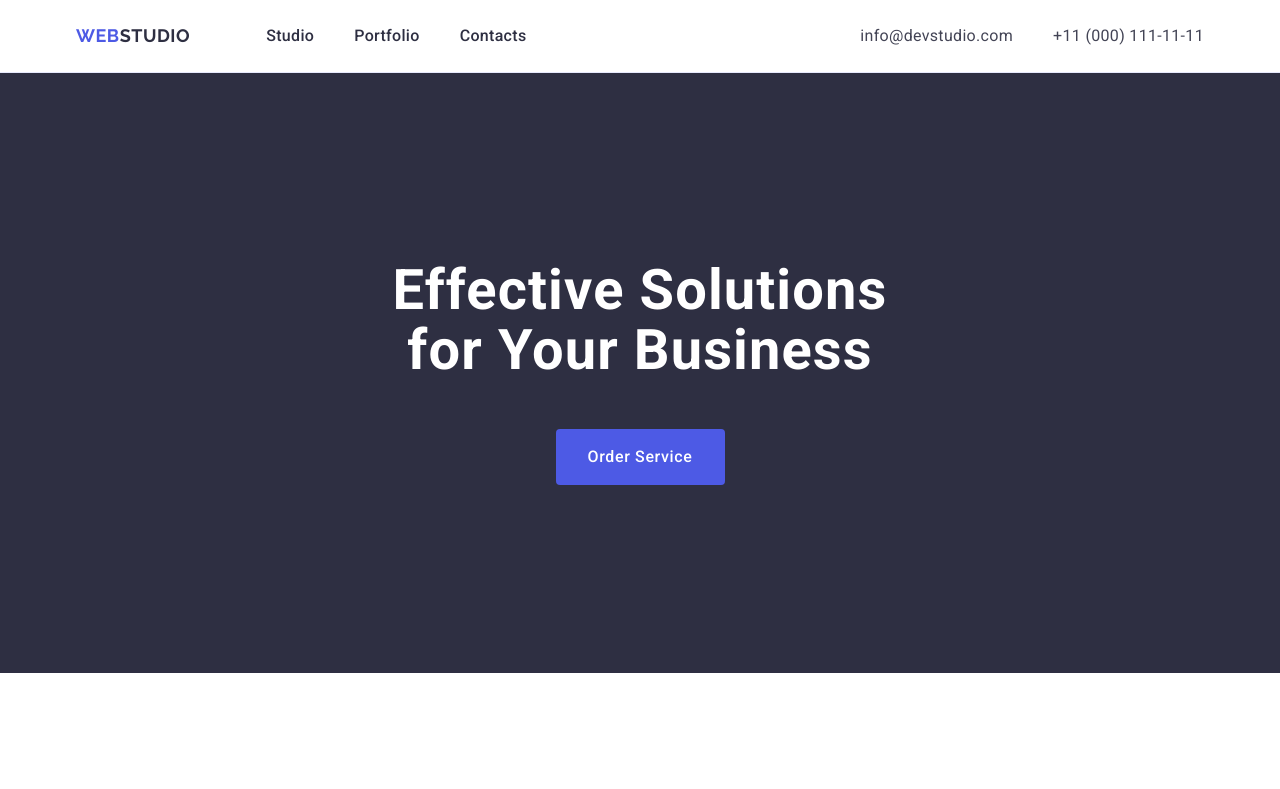
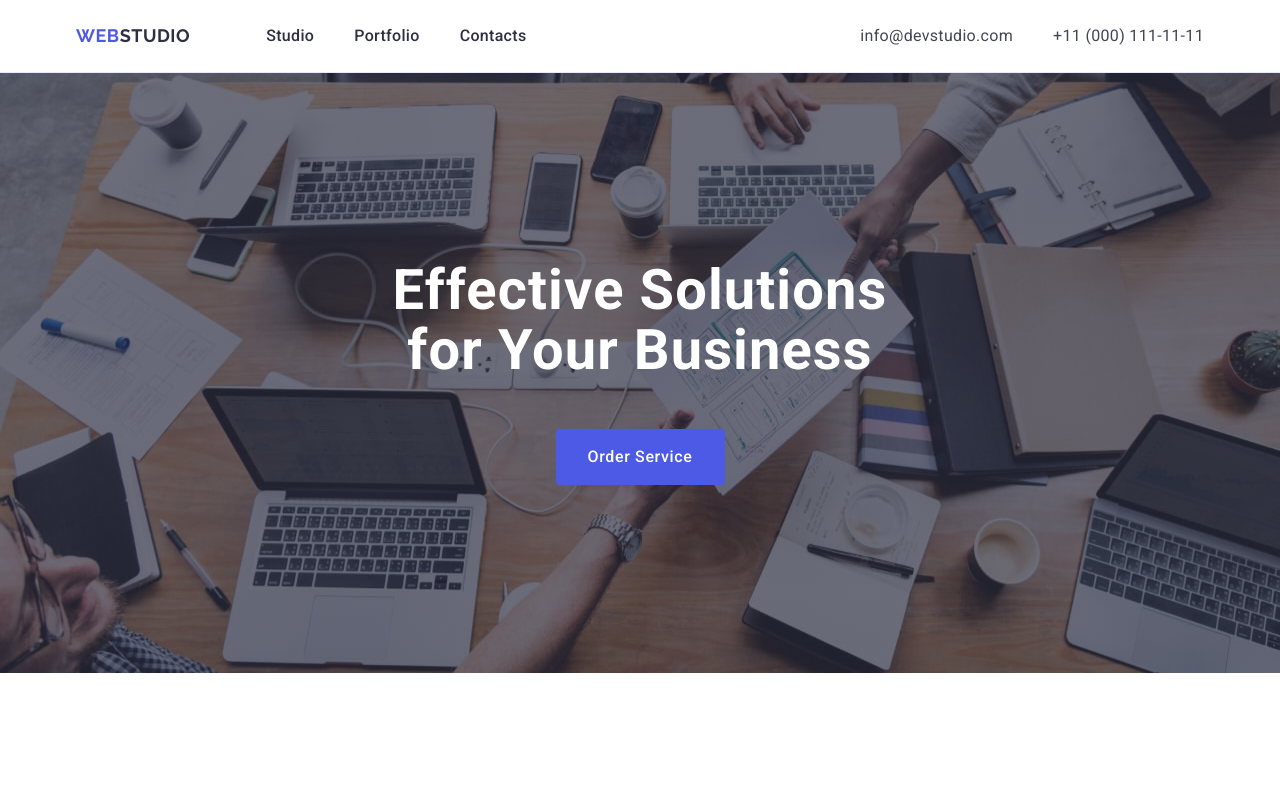
Before and after one commit to Mariia-Totska/goit-markup-hw-03-, a plain HTML site: page index.html in a window 1280 px wide. Shown: the top 789 px of the page. Drawn offline with nearby package versions, Linux system fonts and the light colour scheme.

Commit message:
add hero backgrounh img

```diff
--- a/css/styles.css
+++ b/css/styles.css
@@ -150,6 +150,9 @@ align-items: center;
     background-color: #2e2f42;
     padding: 188px 0;
     margin: auto;
+    background-image: linear-gradient(rgba(46, 47, 66, 0.7), rgba(46, 47, 66, 0.7)), url(../images/background-image-hero.jpg);
+    background-repeat: no-repeat;
+    background-size: cover;
 }
 
 .hero-container {
@@ -166,6 +169,7 @@ width: 1440px;
         max-width: 496px;
         margin: 0 auto;
         margin-bottom: 48px;
+
 
 }
 
```
Also changed, not shown: images/background-image-hero.jpg (added).
